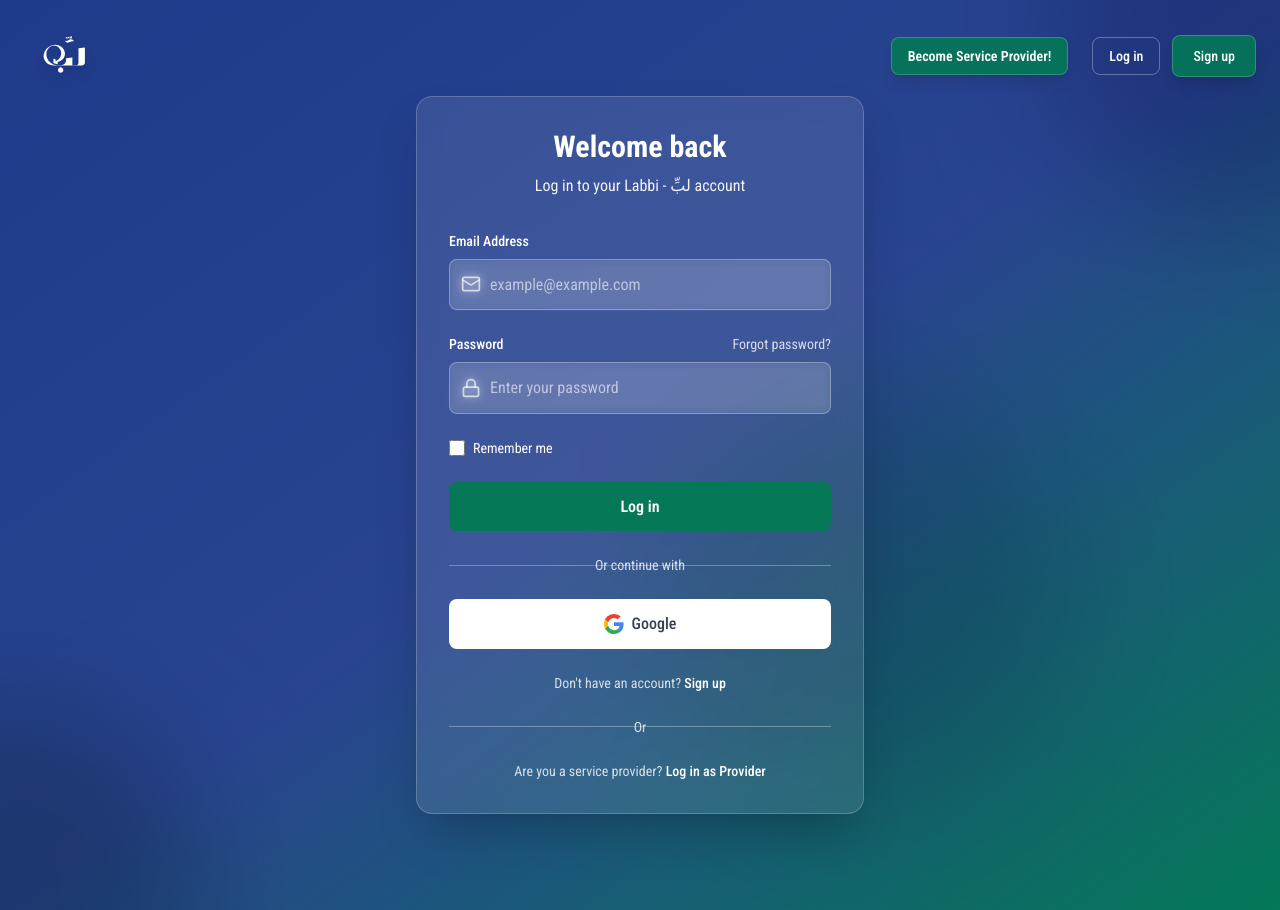
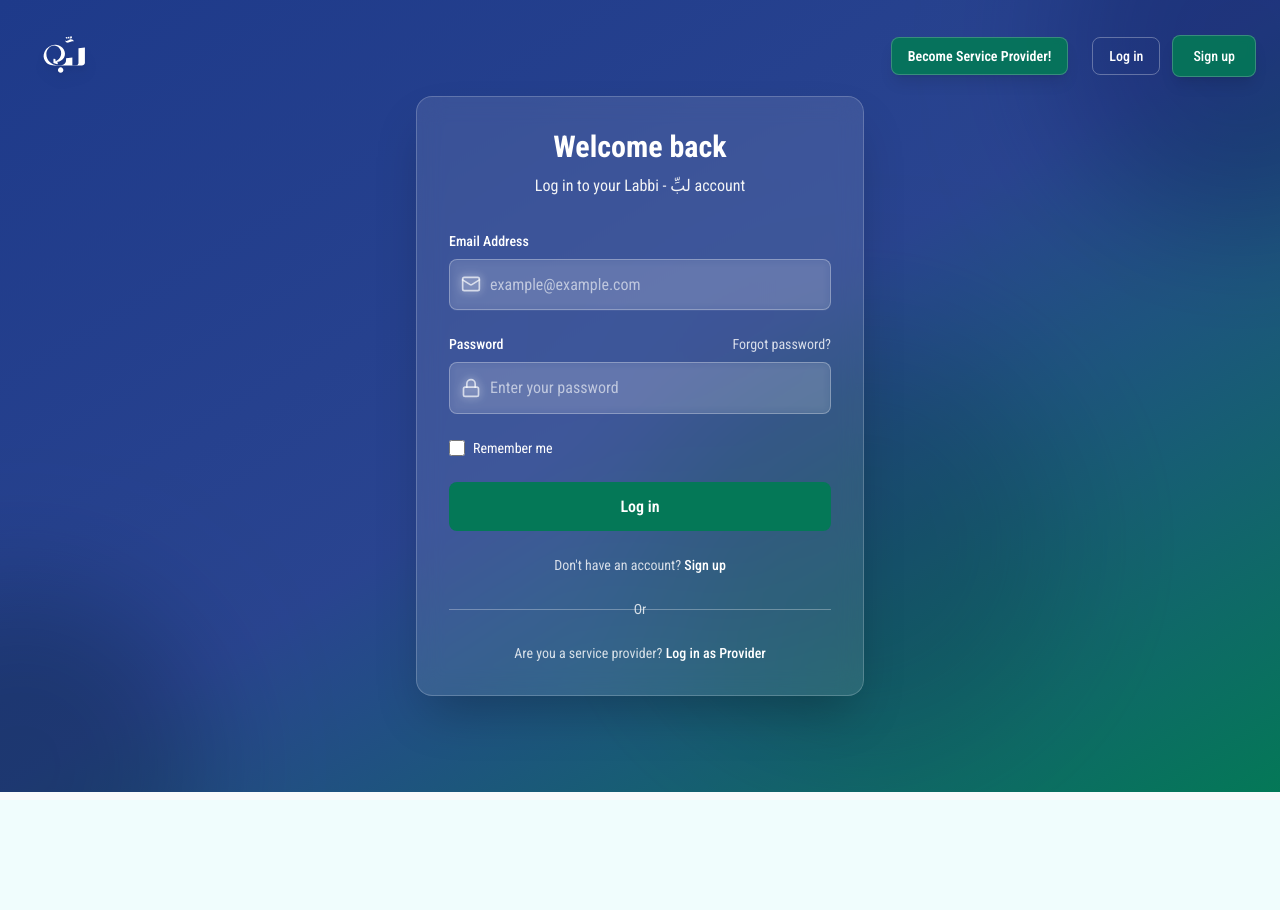
Before and after one commit to reyyynad/Labbi, a React (Vite) app: page /login in a window 1280 px wide. After the commit the page ends 800 px from the top, so only its background shows below. Built offline with nearby package versions, Linux system fonts and the light colour scheme.

Commit message:
Removed log in with google

```diff
--- a/src/pages/auth_registration/Login.jsx
+++ b/src/pages/auth_registration/Login.jsx
@@ -223,28 +223,8 @@ function Login() {
                 {loading ? 'Logging in...' : 'Log in'}
               </button>
 
-              <div className="relative">
-                <div className="absolute inset-0 flex items-center">
-                  <div className="w-full border-t border-white/30"></div>
-                </div>
-                <div className="relative flex justify-center text-sm">
-                  <span className="px-2 bg-transparent text-white/80">Or continue with</span>
-                </div>
-              </div>
 
-              <button
-                type="button"
-                onClick={handleGoogleSignIn}
-                className="w-full bg-white hover:bg-gray-50 text-gray-700 font-medium py-3 px-4 rounded-lg transition-colors flex items-center justify-center gap-2"
-              >
-                <svg width="20" height="20" viewBox="0 0 20 20">
-                  <path d="M19.6 10.23c0-.82-.1-1.42-.25-2.05H10v3.72h5.5c-.15.96-.74 2.31-2.04 3.22v2.45h3.16c1.89-1.73 2.98-4.3 2.98-7.34z" fill="#4285F4"/>
-                  <path d="M13.46 15.13c-.83.59-1.96 1-3.46 1-2.64 0-4.88-1.74-5.68-4.15H1.07v2.52C2.72 17.75 6.09 20 10 20c2.7 0 4.96-.89 6.62-2.42l-3.16-2.45z" fill="#34A853"/>
-                  <path d="M3.99 10c0-.69.12-1.35.32-1.97V5.51H1.07A9.973 9.973 0 000 10c0 1.61.39 3.14 1.07 4.49l3.24-2.52c-.2-.62-.32-1.28-.32-1.97z" fill="#FBBC05"/>
-                  <path d="M10 3.88c1.88 0 3.13.81 3.85 1.48l2.84-2.76C14.96.99 12.7 0 10 0 6.09 0 2.72 2.25 1.07 5.51l3.24 2.52C5.12 5.62 7.36 3.88 10 3.88z" fill="#EA4335"/>
-                </svg>
-                Google
-              </button>
+
 
               <p className="text-center text-sm text-white/80">
                 Don't have an account?{' '}
--- a/src/pages/auth_registration/LoginProvider.jsx
+++ b/src/pages/auth_registration/LoginProvider.jsx
@@ -220,27 +220,9 @@ function LoginProvider() {
                 {loading ? 'Logging in...' : 'Log in'}
               </button>
 
-              <div className="relative">
-                <div className="absolute inset-0 flex items-center">
-                  <div className="w-full border-t border-white/30"></div>
-                </div>
-                <div className="relative flex justify-center text-sm">
-                  <span className="px-2 bg-transparent text-white/80">Or continue with</span>
-                </div>
-              </div>
 
-              <button
-                type="button"
-                className="w-full bg-white hover:bg-gray-50 text-gray-700 font-medium py-3 px-4 rounded-lg transition-colors flex items-center justify-center gap-2"
-              >
-                <svg width="20" height="20" viewBox="0 0 20 20">
-                  <path d="M19.6 10.23c0-.82-.1-1.42-.25-2.05H10v3.72h5.5c-.15.96-.74 2.31-2.04 3.22v2.45h3.16c1.89-1.73 2.98-4.3 2.98-7.34z" fill="#4285F4"/>
-                  <path d="M13.46 15.13c-.83.59-1.96 1-3.46 1-2.64 0-4.88-1.74-5.68-4.15H1.07v2.52C2.72 17.75 6.09 20 10 20c2.7 0 4.96-.89 6.62-2.42l-3.16-2.45z" fill="#34A853"/>
-                  <path d="M3.99 10c0-.69.12-1.35.32-1.97V5.51H1.07A9.973 9.973 0 000 10c0 1.61.39 3.14 1.07 4.49l3.24-2.52c-.2-.62-.32-1.28-.32-1.97z" fill="#FBBC05"/>
-                  <path d="M10 3.88c1.88 0 3.13.81 3.85 1.48l2.84-2.76C14.96.99 12.7 0 10 0 6.09 0 2.72 2.25 1.07 5.51l3.24 2.52C5.12 5.62 7.36 3.88 10 3.88z" fill="#EA4335"/>
-                </svg>
-                Google
-              </button>
+
+
 
               <p className="text-center text-sm text-white/80">
                 Don't have an account?{' '}
```
